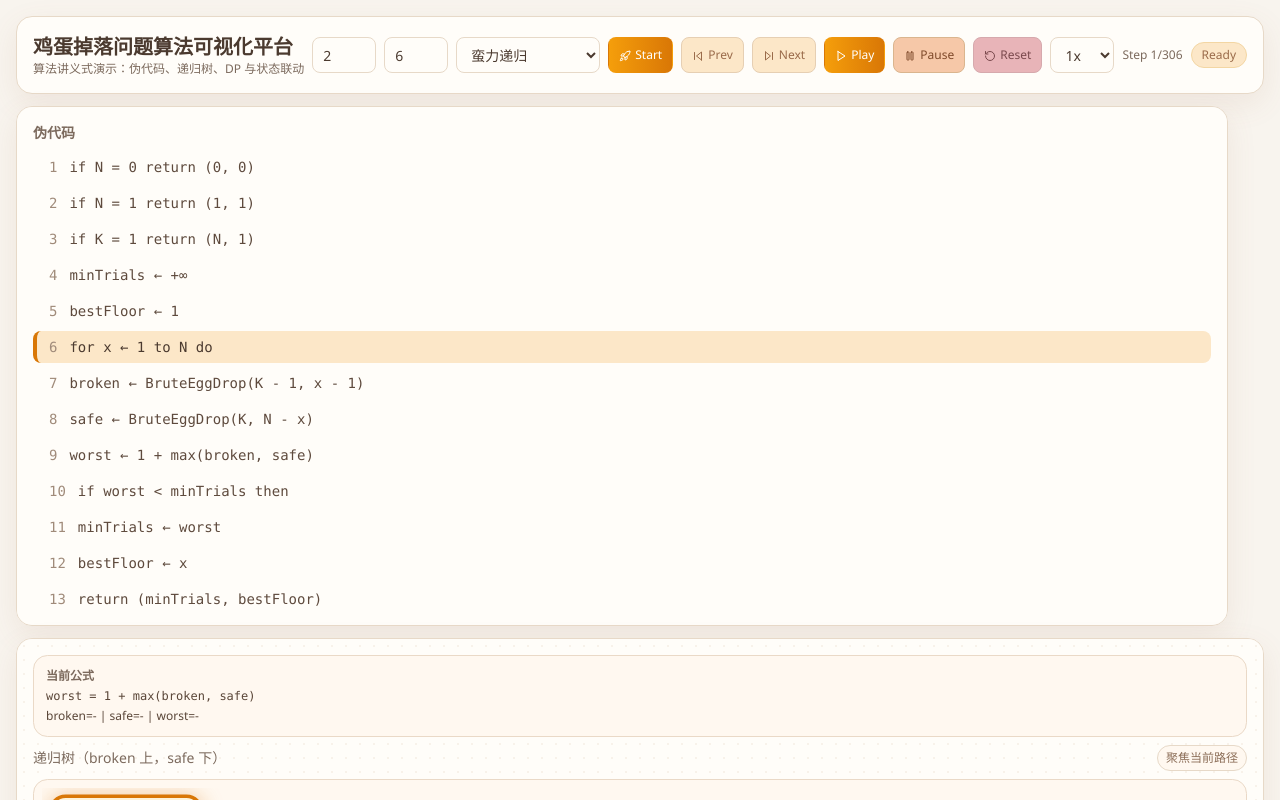
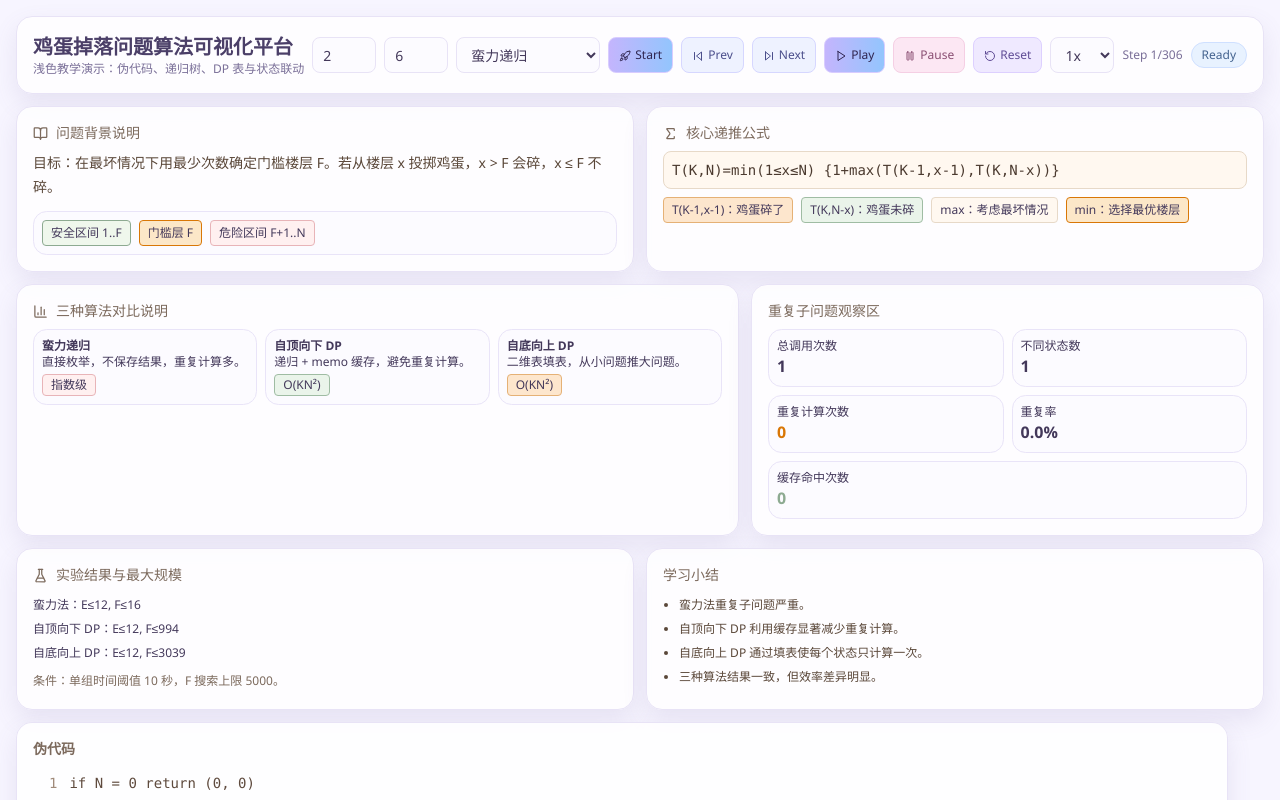
Before and after one commit to Jihongying0909/test4-demo, a React (Vite) app: page / in a window 1280 px wide. Both pictures are taken after a click on the button "Start". Shown: the top 800 px of the page. Built offline with nearby package versions, Linux system fonts and the light colour scheme.

Commit message:
update page content

```diff
--- a/src/App.tsx
+++ b/src/App.tsx
@@ -9,6 +9,7 @@ import CallStackPanel from './components/CallStackPanel';
 import HeatmapView from './components/HeatmapView';
 import ComparePanel from './components/ComparePanel';
 import Legend from './components/Legend';
+import TeachingContent from './components/TeachingContent';
 import { pseudoMap } from './data/pseudocode';
 import { Step } from './types';
 import { generateBottomUpSteps, generateBruteForceSteps, generateReachDpSteps, generateTopDownSteps } from './utils/stepGenerators';
@@ -74,7 +75,7 @@ export default function App() {
   };
 
   return (
-    <div className="min-h-screen p-3 lg:p-4 bg-[#F8F4EE] text-[#4B3A2F]">
+    <div className="min-h-screen p-3 lg:p-4 bg-[#f7f5ff] text-[#43385a]">
       <ControlPanel
         k={k}
         n={n}
@@ -95,14 +96,16 @@ export default function App() {
         onReset={() => { setStatus('Ready'); setIdx(0); }}
       />
 
-      <div className="grid grid-cols-1 xl:grid-cols-20 gap-3 mt-3">
-        <div className="xl:col-span-6">
+      <TeachingContent step={current} n={n} />
+
+      <div className="grid grid-cols-1 xl:grid-cols-20 gap-3 mt-3 items-stretch">
+        <div className="xl:col-span-6 h-full">
           <PseudocodePanel lines={pseudoMap[algorithm === 'reach' ? 'bottomup' : algorithm]} current={current?.pseudoLine ?? 0} visited={visited} />
         </div>
-        <div className="xl:col-span-9">
-          <VisualizationPanel step={current} tab={tab} setTab={setTab} />
+        <div className="xl:col-span-9 h-full">
+          <VisualizationPanel step={current} tab={tab} setTab={setTab} totalFloors={n} />
         </div>
-        <div className="xl:col-span-5 space-y-3">
+        <div className="xl:col-span-5 h-full grid grid-rows-3 gap-3">
           <StateMonitor step={current} />
           <CallStackPanel stack={current?.callStack} />
           <Legend />
@@ -111,26 +114,26 @@ export default function App() {
 
       <div className="warm-card mt-3 p-4">
         <div className="flex items-center gap-2 mb-3">
-          <button onClick={() => setBottomTab('explain')} className={`px-3 py-1.5 text-sm rounded-xl border ${bottomTab === 'explain' ? 'bg-[#FCE7C8] border-[#D97706]' : 'bg-[#FFF8F0] border-[#E7D9C8]'}`}>当前步骤解释</button>
-          <button onClick={() => setBottomTab('log')} className={`px-3 py-1.5 text-sm rounded-xl border ${bottomTab === 'log' ? 'bg-[#FCE7C8] border-[#D97706]' : 'bg-[#FFF8F0] border-[#E7D9C8]'}`}>运行日志</button>
-          <button onClick={() => setBottomTab('complexity')} className={`px-3 py-1.5 text-sm rounded-xl border ${bottomTab === 'complexity' ? 'bg-[#FCE7C8] border-[#D97706]' : 'bg-[#FFF8F0] border-[#E7D9C8]'}`}>复杂度说明</button>
+          <button onClick={() => setBottomTab('explain')} className={`px-3 py-1.5 text-sm rounded-xl border ${bottomTab === 'explain' ? 'soft-purple' : 'bg-[#fcfbff] border-[#e9e4f8]'}`}>当前步骤解释</button>
+          <button onClick={() => setBottomTab('log')} className={`px-3 py-1.5 text-sm rounded-xl border ${bottomTab === 'log' ? 'soft-blue' : 'bg-[#fcfbff] border-[#e9e4f8]'}`}>运行日志</button>
+          <button onClick={() => setBottomTab('complexity')} className={`px-3 py-1.5 text-sm rounded-xl border ${bottomTab === 'complexity' ? 'soft-pink' : 'bg-[#fcfbff] border-[#e9e4f8]'}`}>复杂度说明</button>
         </div>
 
         {bottomTab === 'explain' && <StepExplanation step={current} />}
         {bottomTab === 'log' && <ExecutionLog logs={current?.logs} />}
         {bottomTab === 'complexity' && (
-          <div className="warm-subcard p-4 text-sm leading-7 text-[#5B4739]">
-            <div>蛮力法：时间复杂度约 O(N^(K-2) * 2^N)，重复子问题多。</div>
-            <div>自顶向下 DP：时间 O(KN²)，空间 O(KN)，递归 + 缓存。</div>
-            <div>自底向上 DP：时间 O(KN²)，空间 O(KN)，填表稳定。</div>
+          <div className="warm-subcard p-4 text-sm leading-7 text-[#5c5077]">
+            <div>蛮力法：时间复杂度约 O(N^(K-2) * 2^N)。</div>
+            <div>自顶向下 DP：时间 O(KN²)，空间 O(KN)。</div>
+            <div>自底向上 DP：时间 O(KN²)，空间 O(KN)。</div>
             <div>一维优化：reach[k] = reach[k] + reach[k-1] + 1。</div>
           </div>
         )}
       </div>
 
-      <div className="grid grid-cols-1 xl:grid-cols-12 gap-3 mt-3">
-        <div className="xl:col-span-4"><HeatmapView heat={current?.heatmap} /></div>
-        <div className="xl:col-span-8"><ComparePanel brute={allCompare.brute} top={allCompare.top} bottom={allCompare.bottom} /></div>
+      <div className="grid grid-cols-1 xl:grid-cols-12 gap-3 mt-3 items-stretch">
+        <div className="xl:col-span-4 h-full"><HeatmapView heat={current?.heatmap} /></div>
+        <div className="xl:col-span-8 h-full"><ComparePanel brute={allCompare.brute} top={allCompare.top} bottom={allCompare.bottom} /></div>
       </div>
     </div>
   );
--- a/src/components/ControlPanel.tsx
+++ b/src/components/ControlPanel.tsx
@@ -22,23 +22,23 @@ interface Props {
   onReset: () => void;
 }
 
-const inputCls = 'h-9 rounded-lg border border-[#E7D9C8] bg-[#FFFDF9] px-2.5 text-sm text-[#4B3A2F] outline-none focus:ring-2 focus:ring-[#F6C8A8]';
-const baseBtn = 'h-9 px-2.5 rounded-lg text-xs font-medium border transition-all duration-200 hover:-translate-y-0.5 hover:shadow-[0_6px_14px_rgba(154,107,74,.12)]';
+const inputCls = 'h-9 rounded-lg border border-[#e8e3f6] bg-[#fcfbff] px-2.5 text-sm text-[#43385a] outline-none focus:ring-2 focus:ring-[#ddd0ff]';
+const baseBtn = 'h-9 px-2.5 rounded-lg text-xs font-medium border transition-all duration-200 hover:-translate-y-0.5';
 
 const badgeMap: Record<string, string> = {
-  Ready: 'bg-[#FCE7C8] text-[#9A6B4A] border-[#F3D6A3]',
-  Running: 'bg-[#F6C8A8] text-[#7F4A2A] border-[#EAB88F]',
-  Paused: 'bg-[#E8B4B8] text-[#7A494D] border-[#D89CA1]',
-  Finished: 'bg-[#E2EFE4] text-[#557460] border-[#C7DDCB]',
+  Ready: 'soft-blue',
+  Running: 'soft-purple',
+  Paused: 'soft-pink',
+  Finished: 'soft-blue',
 };
 
 export default function ControlPanel(p: Props) {
   return (
     <div className="warm-card rounded-2xl p-4">
       <div className="flex flex-wrap items-center gap-2 justify-between">
-        <div>
-          <h1 className="text-xl font-semibold text-[#4B3A2F]">鸡蛋掉落问题算法可视化平台</h1>
-          <p className="text-xs text-[#7C6A5D]">算法讲义式演示：伪代码、递归树、DP 与状态联动</p>
+        <div className="min-w-[260px]">
+          <h1 className="text-xl font-semibold soft-title">鸡蛋掉落问题算法可视化平台</h1>
+          <p className="text-xs soft-sub">浅色教学演示：伪代码、递归树、DP 表与状态联动</p>
         </div>
         <div className="flex flex-wrap items-center gap-2">
           <input type="number" value={p.k} min={1} onChange={(e) => p.setK(Number(e.target.value))} className={`${inputCls} w-16`} />
@@ -50,18 +50,18 @@ export default function ControlPanel(p: Props) {
             <option value="reach">一维优化 Reach</option>
           </select>
 
-          <motion.button whileHover={{ scale: 1.03 }} className={`${baseBtn} border-transparent text-white bg-gradient-to-r from-[#F59E0B] to-[#D97706]`} onClick={p.onStart}><Rocket size={12} className="inline mr-1" />Start</motion.button>
-          <button className={`${baseBtn} border-[#E6CFB3] bg-[#FCE7C8] text-[#9A6B4A]`} onClick={p.onPrev}><SkipBack size={12} className="inline mr-1" />Prev</button>
-          <button className={`${baseBtn} border-[#E6CFB3] bg-[#FCE7C8] text-[#9A6B4A]`} onClick={p.onNext}><SkipForward size={12} className="inline mr-1" />Next</button>
-          <motion.button whileHover={{ scale: 1.03 }} className={`${baseBtn} border-transparent text-white bg-gradient-to-r from-[#F59E0B] to-[#D97706]`} onClick={p.onPlay}><Play size={12} className="inline mr-1" />Play</motion.button>
-          <button className={`${baseBtn} border-[#DAB58E] bg-[#F6C8A8] text-[#7F4A2A]`} onClick={p.onPause}><Pause size={12} className="inline mr-1" />Pause</button>
-          <button className={`${baseBtn} border-[#D6A9AD] bg-[#E8B4B8] text-[#7A494D]`} onClick={p.onReset}><RotateCcw size={12} className="inline mr-1" />Reset</button>
+          <motion.button whileHover={{ scale: 1.03 }} className={`${baseBtn} border-[#d8ccff] bg-gradient-to-r from-[#c4b5fd] to-[#93c5fd] text-[#2f2550]`} onClick={p.onStart}><Rocket size={12} className="inline mr-1" />Start</motion.button>
+          <button className={`${baseBtn} border-[#d6d7ff] bg-[#eef2ff] text-[#4b4f8c]`} onClick={p.onPrev}><SkipBack size={12} className="inline mr-1" />Prev</button>
+          <button className={`${baseBtn} border-[#d6d7ff] bg-[#eef2ff] text-[#4b4f8c]`} onClick={p.onNext}><SkipForward size={12} className="inline mr-1" />Next</button>
+          <motion.button whileHover={{ scale: 1.03 }} className={`${baseBtn} border-[#d8ccff] bg-gradient-to-r from-[#c4b5fd] to-[#93c5fd] text-[#2f2550]`} onClick={p.onPlay}><Play size={12} className="inline mr-1" />Play</motion.button>
+          <button className={`${baseBtn} border-[#f5cfe4] bg-[#fce7f3] text-[#8a4f73]`} onClick={p.onPause}><Pause size={12} className="inline mr-1" />Pause</button>
+          <button className={`${baseBtn} border-[#ddd0ff] bg-[#efe9ff] text-[#5f4c95]`} onClick={p.onReset}><RotateCcw size={12} className="inline mr-1" />Reset</button>
 
           <select value={p.speed} onChange={(e) => p.setSpeed(Number(e.target.value))} className={`${inputCls} w-16`}>
             <option value={2000}>0.5x</option><option value={1000}>1x</option><option value={500}>2x</option>
           </select>
-          <div className="text-xs text-[#7C6A5D]">Step {p.step}/{p.total}</div>
-          <span className={`text-xs px-2.5 py-1 rounded-full border ${badgeMap[p.status] ?? badgeMap.Ready}`}>{p.status}</span>
+          <div className="text-xs soft-sub">Step {p.step}/{p.total}</div>
+          <span className={`text-xs px-2.5 py-1 rounded-full border ${badgeMap[p.status] ?? 'soft-blue'}`}>{p.status}</span>
         </div>
       </div>
     </div>
--- /dev/null
+++ b/src/components/TeachingContent.tsx
@@ -0,0 +1,81 @@
+import { Step } from '../types';
+import { BookOpen, Sigma, FlaskConical, BarChart3 } from 'lucide-react';
+
+function metric(step?: Step, totalFloors?: number) {
+  const calls = step?.metrics?.calls ?? 0;
+  const states = step?.metrics?.states ?? 0;
+  const hits = step?.metrics?.hits ?? 0;
+  const repeat = Math.max(0, calls - states);
+  const rate = calls > 0 ? ((repeat / calls) * 100).toFixed(1) : '0.0';
+  return { calls, states, hits, repeat, rate, totalFloors: totalFloors ?? 0 };
+}
+
+export default function TeachingContent({ step, n }: { step?: Step; n: number }) {
+  const m = metric(step, n);
+  return (
+    <div className="grid grid-cols-1 xl:grid-cols-12 gap-3 mt-3">
+      <div className="xl:col-span-6 warm-card p-4">
+        <div className="flex items-center gap-2 text-[#7C6A5D] text-sm mb-2"><BookOpen size={15} />问题背景说明</div>
+        <p className="text-sm text-[#5A4739] leading-6">目标：在最坏情况下用最少次数确定门槛楼层 F。若从楼层 x 投掷鸡蛋，x &gt; F 会碎，x ≤ F 不碎。</p>
+        <div className="mt-3 warm-subcard p-2 text-xs">
+          <div className="flex items-center gap-2">
+            <span className="px-2 py-1 rounded bg-[#EFF7EC] border border-[#8DAA91]">安全区间 1..F</span>
+            <span className="px-2 py-1 rounded bg-[#FCE7C8] border border-[#D97706]">门槛层 F</span>
+            <span className="px-2 py-1 rounded bg-[#FFF0F0] border border-[#E8B4B8]">危险区间 F+1..N</span>
+          </div>
+        </div>
+      </div>
+
+      <div className="xl:col-span-6 warm-card p-4">
+        <div className="flex items-center gap-2 text-[#7C6A5D] text-sm mb-2"><Sigma size={15} />核心递推公式</div>
+        <div className="font-mono text-sm bg-[#FFF8F0] border border-[#E7D9C8] rounded-lg p-2 text-[#4B3A2F]">T(K,N)=min(1≤x≤N) {'{'}1+max(T(K-1,x-1),T(K,N-x)){'}'}</div>
+        <div className="mt-2 flex flex-wrap gap-2 text-xs">
+          <span className="px-2 py-1 rounded bg-[#FDE6CD] border border-[#E5B176]">T(K-1,x-1)：鸡蛋碎了</span>
+          <span className="px-2 py-1 rounded bg-[#EAF4EA] border border-[#9FBCA3]">T(K,N-x)：鸡蛋未碎</span>
+          <span className="px-2 py-1 rounded bg-[#FFF8F0] border border-[#E7D9C8]">max：考虑最坏情况</span>
+          <span className="px-2 py-1 rounded bg-[#FCE7C8] border border-[#D97706]">min：选择最优楼层</span>
+        </div>
+      </div>
+
+      <div className="xl:col-span-7 warm-card p-4">
+        <div className="flex items-center gap-2 text-[#7C6A5D] text-sm mb-2"><BarChart3 size={15} />三种算法对比说明</div>
+        <div className="grid grid-cols-1 md:grid-cols-3 gap-2 text-xs">
+          <div className="warm-subcard p-2"><div className="font-semibold">蛮力递归</div><div>直接枚举，不保存结果，重复计算多。</div><span className="inline-block mt-1 px-2 py-0.5 rounded bg-[#FFF0F0] border border-[#E8B4B8]">指数级</span></div>
+          <div className="warm-subcard p-2"><div className="font-semibold">自顶向下 DP</div><div>递归 + memo 缓存，避免重复计算。</div><span className="inline-block mt-1 px-2 py-0.5 rounded bg-[#EAF4EA] border border-[#9FBCA3]">O(KN²)</span></div>
+          <div className="warm-subcard p-2"><div className="font-semibold">自底向上 DP</div><div>二维表填表，从小问题推大问题。</div><span className="inline-block mt-1 px-2 py-0.5 rounded bg-[#FDE6CD] border border-[#E5B176]">O(KN²)</span></div>
+        </div>
+      </div>
+
+      <div className="xl:col-span-5 warm-card p-4">
+        <div className="text-[#7C6A5D] text-sm mb-2">重复子问题观察区</div>
+        <div className="grid grid-cols-2 gap-2 text-xs">
+          <div className="warm-subcard p-2">总调用次数<div className="text-base font-semibold">{m.calls}</div></div>
+          <div className="warm-subcard p-2">不同状态数<div className="text-base font-semibold">{m.states}</div></div>
+          <div className="warm-subcard p-2">重复计算次数<div className="text-base font-semibold text-[#D97706]">{m.repeat}</div></div>
+          <div className="warm-subcard p-2">重复率<div className="text-base font-semibold">{m.rate}%</div></div>
+          <div className="warm-subcard p-2 col-span-2">缓存命中次数<div className="text-base font-semibold text-[#8DAA91]">{m.hits}</div></div>
+        </div>
+      </div>
+
+      <div className="xl:col-span-6 warm-card p-4">
+        <div className="flex items-center gap-2 text-[#7C6A5D] text-sm mb-2"><FlaskConical size={15} />实验结果与最大规模</div>
+        <div className="text-xs leading-6">
+          <div>蛮力法：E≤12, F≤16</div>
+          <div>自顶向下 DP：E≤12, F≤994</div>
+          <div>自底向上 DP：E≤12, F≤3039</div>
+          <div className="mt-1 text-[#7C6A5D]">条件：单组时间阈值 10 秒，F 搜索上限 5000。</div>
+        </div>
+      </div>
+
+      <div className="xl:col-span-6 warm-card p-4">
+        <div className="text-[#7C6A5D] text-sm mb-2">学习小结</div>
+        <ul className="text-xs leading-6 text-[#5A4739] list-disc pl-4">
+          <li>蛮力法重复子问题严重。</li>
+          <li>自顶向下 DP 利用缓存显著减少重复计算。</li>
+          <li>自底向上 DP 通过填表使每个状态只计算一次。</li>
+          <li>三种算法结果一致，但效率差异明显。</li>
+        </ul>
+      </div>
+    </div>
+  );
+}
--- a/src/components/VisualizationPanel.tsx
+++ b/src/components/VisualizationPanel.tsx
@@ -5,21 +5,62 @@ import BottomUpTableView from './BottomUpTableView';
 import ReachArrayView from './ReachArrayView';
 
 function FormulaCard({ step }: { step: Step }) {
-  let formula = 'worst = 1 + max(broken, safe)';
-  if (step.algorithm === 'bottomup') formula = 'dp[e][f] = min_x (1 + max(dp[e-1][x-1], dp[e][f-x]))';
-  if (step.algorithm === 'reach') formula = 'reach[k] = reach[k] + reach[k-1] + 1';
-  if (step.algorithm === 'topdown') formula = 'memo[(K,N)] = min_x (1 + max(broken, safe))';
+  const hasValues = step.broken !== undefined && step.safe !== undefined;
+  const expr = hasValues
+    ? `worst = 1 + max(${step.broken}, ${step.safe}) = ${step.worst ?? '-'}`
+    : 'worst = 1 + max(T(K-1,x-1), T(K,N-x))';
 
   return (
     <div className="warm-subcard p-3 text-xs text-[#5A4638] mb-2">
-      <div className="font-semibold text-[#7C6A5D] mb-1">当前公式</div>
-      <div className="font-mono">{formula}</div>
-      <div className="mt-1">broken={step.broken ?? '-'} | safe={step.safe ?? '-'} | worst={step.worst ?? '-'}</div>
+      <div className="font-semibold text-[#7C6A5D] mb-1">当前计算公式</div>
+      <div className="font-mono">{expr}</div>
     </div>
   );
 }
 
-export default function VisualizationPanel({ step, tab, setTab }: { step?: Step; tab: 'table' | 'reach'; setTab: (v: 'table' | 'reach') => void }) {
+function BranchCompare({ step }: { step: Step }) {
+  if (step.x === undefined) return null;
+  const k = step.currentState.eggs;
+  const n = step.currentState.floors;
+  return (
+    <div className="grid grid-cols-2 gap-2 mb-2 text-xs">
+      <div className="p-2 rounded-lg border bg-[#FDE6CD] border-[#E5B176]">
+        <div className="font-semibold">鸡蛋破碎</div>
+        <div>转到 ({k - 1}, {step.x - 1})</div>
+      </div>
+      <div className="p-2 rounded-lg border bg-[#EAF4EA] border-[#9FBCA3]">
+        <div className="font-semibold">鸡蛋未碎</div>
+        <div>转到 ({k}, {Math.max(0, n - step.x)})</div>
+      </div>
+    </div>
+  );
+}
+
+function FloorRangeBar({ step, totalFloors }: { step: Step; totalFloors: number }) {
+  const x = step.x;
+  if (!x || totalFloors <= 0) return null;
+
+  return (
+    <div className="warm-subcard p-3 mb-2">
+      <div className="text-xs text-[#7C6A5D] mb-2">楼层搜索区间示意</div>
+      <div className="grid gap-1" style={{ gridTemplateColumns: `repeat(${totalFloors}, minmax(14px, 1fr))` }}>
+        {Array.from({ length: totalFloors }, (_, i) => i + 1).map((f) => {
+          const cls = f === x
+            ? 'bg-[#F59E0B] text-white border-[#D97706]'
+            : f < x
+              ? 'bg-[#FDE6CD] border-[#E5B176] text-[#7B4C2C]'
+              : f > x
+                ? 'bg-[#EAF4EA] border-[#9FBCA3] text-[#4F6D56]'
+                : 'bg-[#EEE6DD] border-[#D8C9B8]';
+          return <div key={f} className={`h-6 text-[10px] rounded border flex items-center justify-center ${cls}`}>{f}</div>;
+        })}
+      </div>
+      <div className="mt-1 text-[10px] text-[#7C6A5D]">x={x}，左侧为碎后区间，右侧为未碎后区间。</div>
+    </div>
+  );
+}
+
+export default function VisualizationPanel({ step, tab, setTab, totalFloors }: { step?: Step; tab: 'table' | 'reach'; setTab: (v: 'table' | 'reach') => void; totalFloors: number }) {
   if (!step) return <div className="warm-card rounded-2xl p-4 h-[520px]">请先点击 Start</div>;
 
   return (
@@ -27,6 +68,8 @@ export default function VisualizationPanel({ step, tab, setTab }: { step?: Step;
       <div className="absolute inset-0 pointer-events-none opacity-30" style={{ backgroundImage: 'radial-gradient(#E7D9C8 0.8px, transparent 0.8px)', backgroundSize: '14px 14px' }} />
       <div className="relative z-10">
         <FormulaCard step={step} />
+        <BranchCompare step={step} />
+        <FloorRangeBar step={step} totalFloors={totalFloors} />
         {step.algorithm === 'bruteforce' && <BruteForceTree step={step} />}
         {step.algorithm === 'topdown' && <TopDownMemoView step={step} />}
         {step.algorithm === 'bottomup' && <BottomUpTableView step={step} tab={tab} setTab={setTab} />}
--- a/src/index.css
+++ b/src/index.css
@@ -4,30 +4,37 @@
 
 :root {
   font-family: "Segoe UI", "PingFang SC", "Microsoft YaHei", sans-serif;
-  color: #4B3A2F;
-  background: #F8F4EE;
+  color: #43385a;
+  background: #f7f5ff;
 }
 
 body {
   margin: 0;
   background:
-    radial-gradient(circle at 12% 10%, rgba(246, 200, 168, 0.22), transparent 38%),
-    radial-gradient(circle at 92% 2%, rgba(232, 180, 184, 0.14), transparent 30%),
-    #F8F4EE;
-  color: #4B3A2F;
+    radial-gradient(circle at 12% 8%, rgba(251, 207, 232, 0.35), transparent 35%),
+    radial-gradient(circle at 88% 5%, rgba(191, 219, 254, 0.35), transparent 32%),
+    radial-gradient(circle at 65% 90%, rgba(221, 214, 254, 0.25), transparent 32%),
+    #f7f5ff;
+  color: #43385a;
 }
 
 * { box-sizing: border-box; }
 
 .warm-card {
-  background: #FFFDF9;
-  border: 1px solid #E7D9C8;
+  background: #ffffffd9;
+  border: 1px solid #e8e3f6;
   border-radius: 1rem;
-  box-shadow: 0 10px 30px rgba(154, 107, 74, 0.10);
+  box-shadow: 0 10px 24px rgba(114, 102, 158, 0.12);
 }
 
 .warm-subcard {
-  background: #FFF8F0;
-  border: 1px solid #EAD9C7;
-  border-radius: 0.9rem;
+  background: #fcfbff;
+  border: 1px solid #e9e4f8;
+  border-radius: 0.85rem;
 }
+
+.soft-title { color: #4b3f68; }
+.soft-sub { color: #7a6f98; }
+.soft-pink { background: #fce7f3; border-color: #f5cfe4; color: #8a4f73; }
+.soft-blue { background: #e8f2ff; border-color: #cfe0ff; color: #44638f; }
+.soft-purple { background: #efe9ff; border-color: #ddd0ff; color: #5f4c95; }
```
